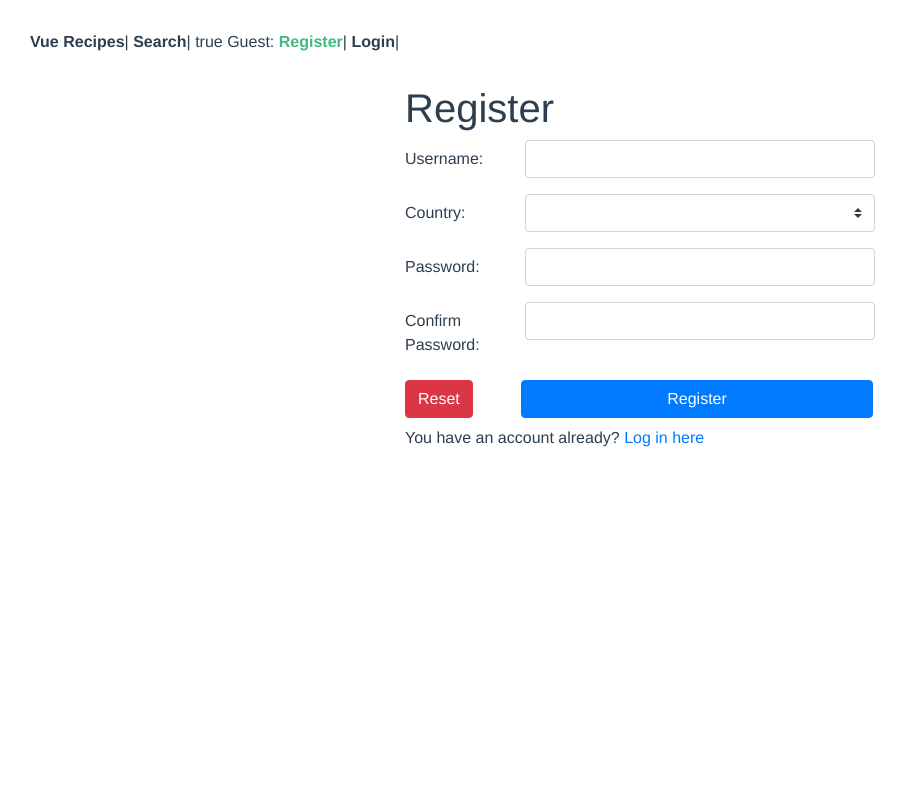
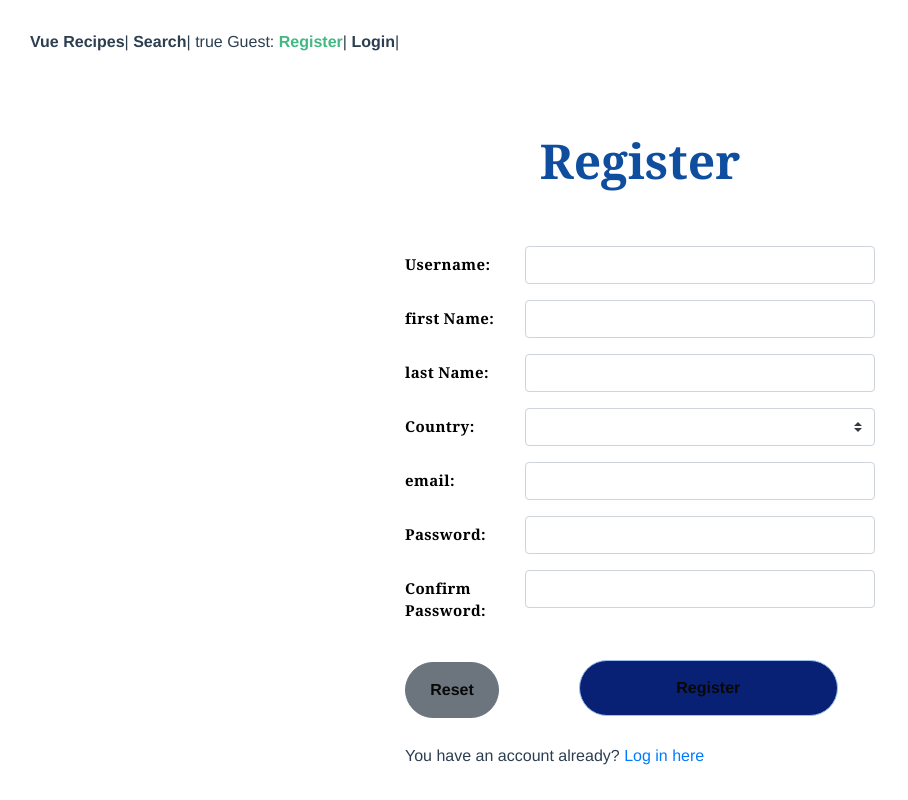
Before and after one commit to Web-Development-Environments-2023/assignment3_3-206182339_318659901, a Vue app: page /#/register in a window 1280 px wide. Shown: the whole page, without its empty margins (0-908 px from the left). Built offline with nearby package versions, Linux system fonts and the light colour scheme.

Commit message:
register and random recipes

```diff
--- a/src/main.js
+++ b/src/main.js
@@ -2,13 +2,15 @@ import Vue from "vue";
 import App from "./App.vue";
 import VueAxios from "vue-axios";
 import axios from "axios";
-
+axios.defaults.withCredentials = true;
 import routes from "./routes";
 import VueRouter from "vue-router";
 Vue.use(VueRouter);
 const router = new VueRouter({
   routes,
 });
+// import VueCookies from "vue-cookies";
+// Vue.use(VueCookies);
 
 import Vuelidate from "vuelidate";
 import "bootstrap/dist/css/bootstrap.css";
@@ -68,6 +70,7 @@ Vue.config.productionTip = false;
 
 const shared_data = {
   username: localStorage.username,
+  server_domain: "http://localhost:3000",
   login(username) {
     localStorage.setItem("username", username);
     this.username = username;
--- a/src/pages/RecipeViewPage.vue
+++ b/src/pages/RecipeViewPage.vue
@@ -56,7 +56,7 @@ export default {
       try {
         response = await this.axios.get(
           // "https://test-for-3-2.herokuapp.com/recipes/info",
-          this.$root.store.server_domain + "/recipes/info",
+          this.$root.store.server_domain + "/recipes/ExtendedRecipes",
           {
             params: { id: this.$route.params.recipeId }
           }
--- a/src/pages/RegisterPage.vue
+++ b/src/pages/RegisterPage.vue
@@ -1,12 +1,21 @@
 <template>
   <div class="container">
-    <h1 class="title">Register</h1>
+    <br/>
+    <br/>
+    <h1 class="big-title text-center">Register</h1>
+    <br/>
+    <br/>
     <b-form @submit.prevent="onRegister" @reset.prevent="onReset">
+
+      <!-- user name -->
+
       <b-form-group
         id="input-group-username"
         label-cols-sm="3"
         label="Username:"
         label-for="username"
+        class="register-field"
+
       >
         <b-form-input
           id="username"
@@ -21,15 +30,63 @@
           Username length should be between 3-8 characters long
         </b-form-invalid-feedback>
         <b-form-invalid-feedback v-if="!$v.form.username.alpha">
-          Username alpha
+          Username must be alphabetical
+        </b-form-invalid-feedback>
+      </b-form-group>
+    <!-- firstName -->
+      <b-form-group
+        id="input-group-firstName"
+        label-cols-sm="3"
+        label="first Name:"
+        label-for="firstName"
+        class="register-field"
+
+      >
+      <b-form-input
+          id="firstName"
+          v-model="$v.form.firstName.$model"
+          type="text"
+          :state="validateState('firstName')"
+        ></b-form-input>
+        <b-form-invalid-feedback v-if="!$v.form.firstName.required">
+          firstName is required
+        </b-form-invalid-feedback>
+        <b-form-invalid-feedback v-if="!$v.form.firstName.alpha">
+          firstName must be alphabetical
         </b-form-invalid-feedback>
       </b-form-group>
 
+      <!-- lastNam -->
+      <b-form-group
+        id="input-group-firstName"
+        label-cols-sm="3"
+        label="last Name:"
+        label-for="lastName"
+        class="register-field"
+
+      >
+        <b-form-input
+          id="lastName"
+          v-model="$v.form.lastName.$model"
+          type="text"
+          :state="validateState('lastName')"
+        ></b-form-input>
+        <b-form-invalid-feedback v-if="!$v.form.lastName.required">
+          lastName is required
+        </b-form-invalid-feedback>
+        <b-form-invalid-feedback v-if="!$v.form.lastName.alpha">
+          lastName must be alphabetical
+        </b-form-invalid-feedback>
+      </b-form-group>
+
+      <!-- country -->
       <b-form-group
         id="input-group-country"
         label-cols-sm="3"
         label="Country:"
         label-for="country"
+        class="register-field"
+
       >
         <b-form-select
           id="country"
@@ -41,12 +98,39 @@
           Country is required
         </b-form-invalid-feedback>
       </b-form-group>
+    <!-- email -->
 
+      <b-form-group
+        id="input-group-email"
+        label-cols-sm="3"
+        label="email:"
+        label-for="email"
+        class="register-field"
+
+      >
+        <b-form-input
+          id="email"
+          v-model="$v.form.email.$model"
+          type="email"
+          :state="validateState('email')"
+        ></b-form-input>
+        <b-form-invalid-feedback v-if="!$v.form.email.required">
+          email is required
+        </b-form-invalid-feedback>
+        <b-form-invalid-feedback v-else-if="!$v.form.email.validEmail">
+          'Valid email required.'
+        </b-form-invalid-feedback>
+      </b-form-group>
+
+
+      <!-- Password -->
       <b-form-group
         id="input-group-Password"
         label-cols-sm="3"
         label="Password:"
         label-for="password"
+        class="register-field"
+
       >
         <b-form-input
           id="password"
@@ -58,21 +142,24 @@
           Password is required
         </b-form-invalid-feedback>
         <b-form-text v-else-if="$v.form.password.$error" text-variant="info">
-          Your password should be <strong>strong</strong>. <br />
-          For that, your password should be also:
+
         </b-form-text>
         <b-form-invalid-feedback
-          v-if="$v.form.password.required && !$v.form.password.length"
+          v-if="$v.form.password.required || !$v.form.password.length || !$v.form.password.specialChar || !$v.form.password.digit"
         >
-          Have length between 5-10 characters long
+          Your password should be <strong style="color:blue">strong</strong>. <br />
+          For that, your password should have length between 5-10 characters long and least one special character
         </b-form-invalid-feedback>
       </b-form-group>
 
+      <!-- confirmedPassword -->
       <b-form-group
         id="input-group-confirmedPassword"
         label-cols-sm="3"
         label="Confirm Password:"
         label-for="confirmedPassword"
+        class="register-field"
+
       >
         <b-form-input
           id="confirmedPassword"
@@ -90,14 +177,12 @@
         </b-form-invalid-feedback>
       </b-form-group>
 
-      <b-button type="reset" variant="danger">Reset</b-button>
+      <b-button class="btn-primary" type="reset" pill >Reset</b-button>
+      <!-- <b-button @click="Register" -->
       <b-button
-        type="submit"
-        variant="primary"
-        style="width:250px;"
-        class="ml-5 w-75"
-        >Register</b-button
-      >
+        pill type="submit"
+        class="btn-warning"
+        >Register</b-button>
       <div class="mt-2">
         You have an account already?
         <router-link to="login"> Log in here</router-link>
@@ -106,16 +191,12 @@
     <b-alert
       class="mt-2"
       v-if="form.submitError"
-      variant="warning"
+      pill variant="warning"
       dismissible
-      show
-    >
+      show>
       Register failed: {{ form.submitError }}
     </b-alert>
-    <!-- <b-card class="mt-3 md-3" header="Form Data Result">
-      <pre class="m-0"><strong>form:</strong> {{ form }}</pre>
-      <pre class="m-0"><strong>$v.form:</strong> {{ $v.form }}</pre>
-    </b-card> -->
+
   </div>
 </template>
 
@@ -159,9 +240,25 @@ export default {
       country: {
         required
       },
+      firstName: {
+        required,
+        alpha
+      },
+      lastName:{
+        required,
+        alpha
+      },
+      email:{
+        required,
+        email,
+      },
       password: {
         required,
-        length: (p) => minLength(5)(p) && maxLength(10)(p)
+        length: (p) => minLength(5)(p) && maxLength(10)(p),
+        specialChar: (p) => p && /[^A-Za-z0-9]/.test(p),
+        digit: (p) => p && /\d/.test(p),
+
+
       },
       confirmedPassword: {
         required,
@@ -184,12 +281,17 @@ export default {
         const response = await this.axios.post(
           // "https://test-for-3-2.herokuapp.com/user/Register",
           this.$root.store.server_domain + "/Register",
-
           {
             username: this.form.username,
-            password: this.form.password
+            firstname: this.form.firstname,
+            lastname: this.form.lastname,
+            country: this.form.country,
+            password: this.form.password,
+            confirmation_password: this.form.confirmation_password,
+            email: this.form.email,
           }
         );
+        // moves to login rout right after registration
         this.$router.push("/login");
         // console.log(response);
       } catch (err) {
@@ -223,8 +325,53 @@ export default {
   }
 };
 </script>
+
+
 <style lang="scss" scoped>
 .container {
+
+  max-width: 550px;
+  // background-color: #EFEFEF;
+  border-radius: 25px;
+  // border-style: solid;
+  // border-color: darkgrey;
+  // padding: 20px;
   max-width: 500px;
 }
+
+.big-title{
+  font-family:Georgia, 'Times New Roman', Times, serif;
+  font-size: 48px;
+  color:#0f4e9f;
+  font-weight: bolder;
+}
+.btn-warning{
+  width:55%;
+  padding: 15px 20px;
+  background-color: #082175;
+  border-color: #9cc1f1;
+  font-weight: bold;
+  color: #080807;
+  margin: 15px 15px 20px 80px;
+}
+.btn-primary{
+  width:20%;
+  padding: 15px 20px;
+  font-weight: bold;
+  color: #080807;
+}
+.register-field {
+  color: black;
+  // font-weight: bolder;
+    font-family: Georgia, cursive, sans-serif;
+    font-size: 15px;
+    letter-spacing: 0.4px;
+    word-spacing: -0.4px;
+    color: #000000;
+    font-weight: 700;
+    text-decoration: none solid rgb(68, 68, 68);
+    font-style: normal;
+    font-variant: normal;
+    text-transform: none;
+}
 </style>
```
Also changed, not shown: package.json (+6 -3 lines), src/components/RecipePreview.vue (+74 -114 lines), src/components/RecipePreviewList.vue (+51 -15 lines), src/pages/MainPage.vue (+70 -22 lines), 1 other file (tests, documents, lock files or other folders).
